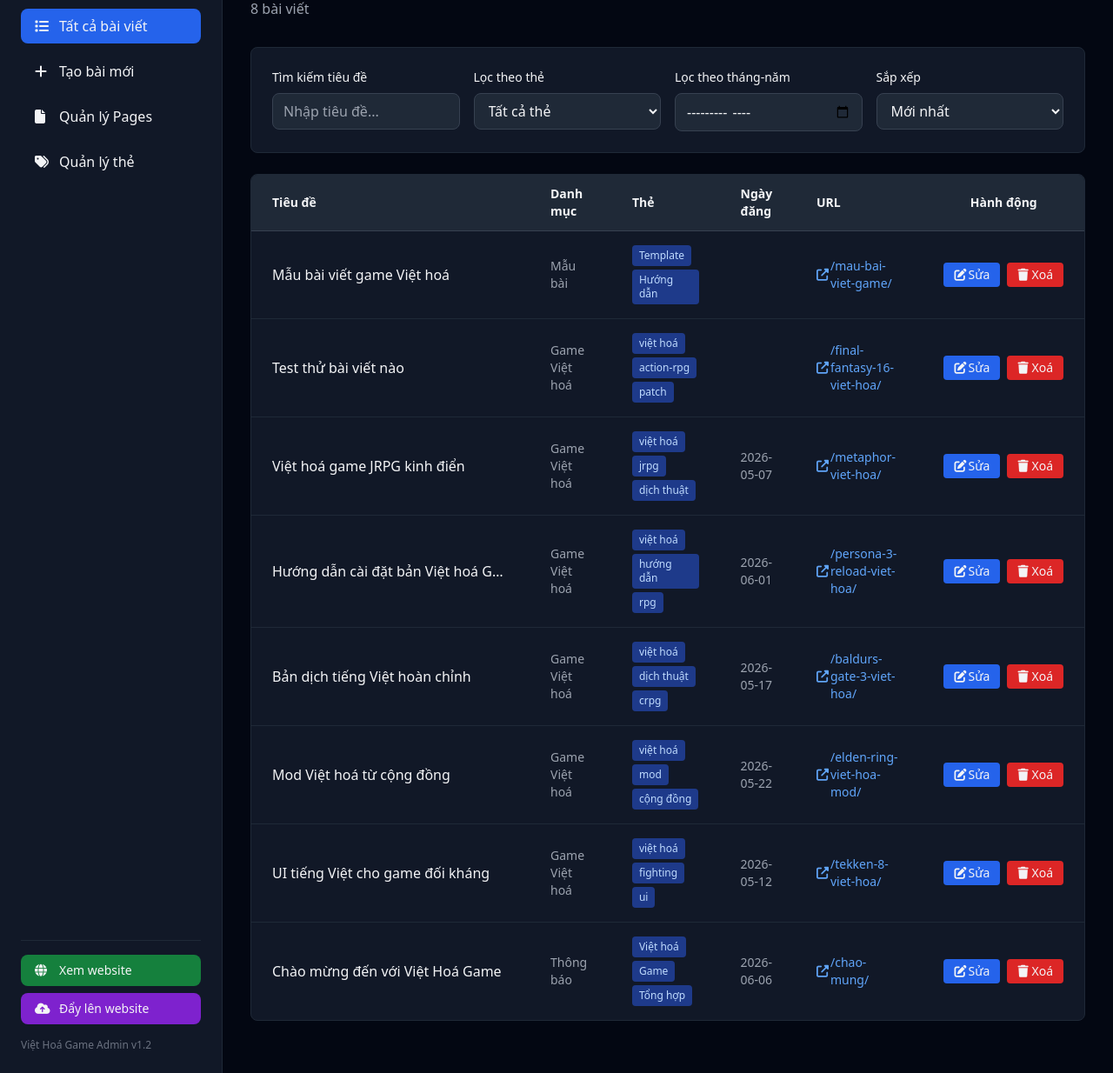
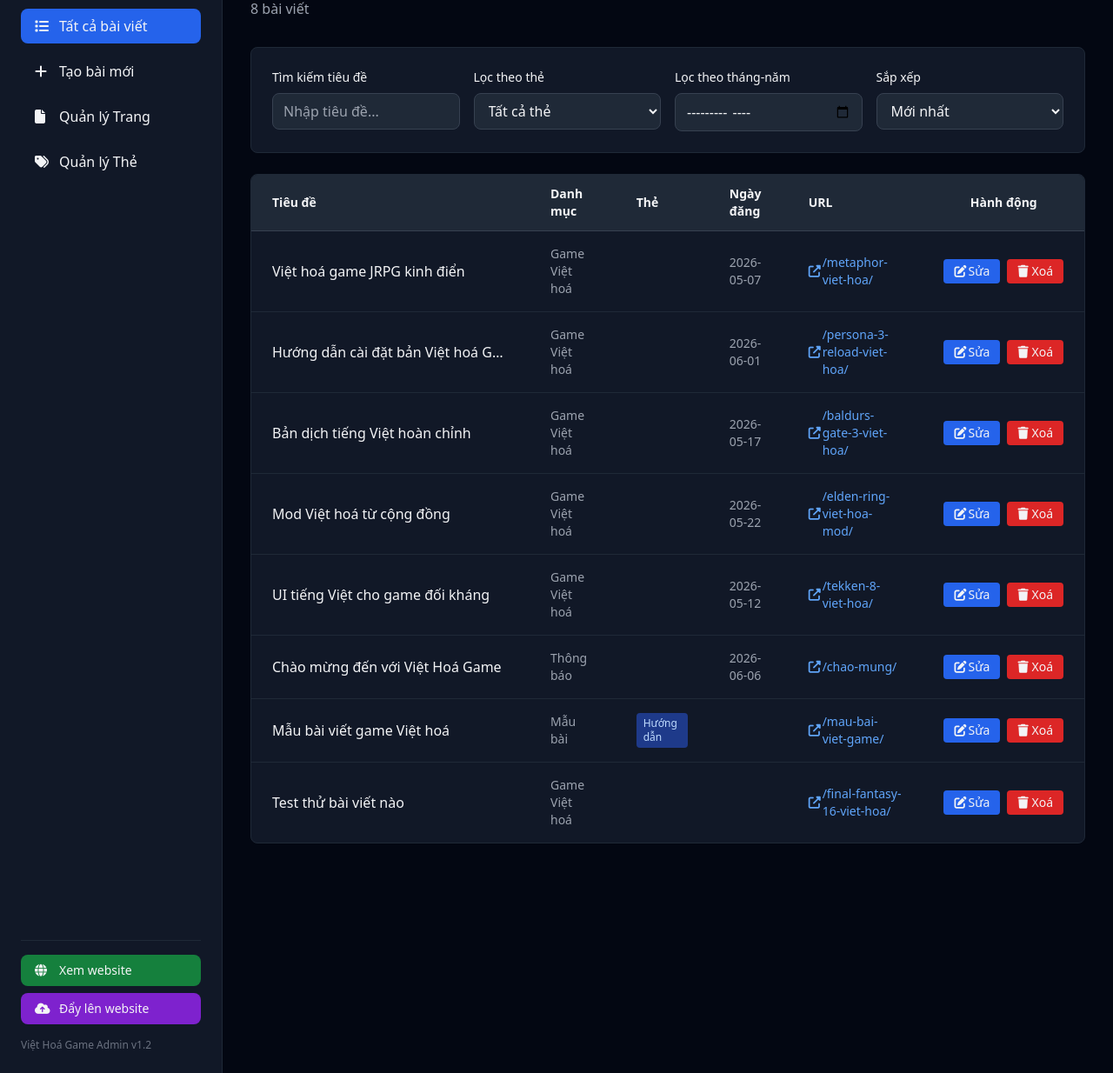
Before and after one commit to ncnzit/viethoa, a Flask app: page / in a window 1280 px wide. Shown: the part 78-1312 px from the top of the page at 87% size. Run offline with Flask 3, Linux system fonts and the light colour scheme; some libraries are stand-ins or nearby versions.

Commit message:
Admin: Content update 2026-06-06 22:06

```diff
--- a/content/articles/baldurs-gate-3-viet-hoa.md
+++ b/content/articles/baldurs-gate-3-viet-hoa.md
@@ -1,10 +1,8 @@
 Title: Bản dịch tiếng Việt hoàn chỉnh
 Date: 2026-05-17
 Category: Game Việt hoá
-Tags: việt hoá, dịch thuật, crpg
 Thumbnail: /images/1.jpg
 Slug: baldurs-gate-3-viet-hoa
-Status: published
 
 Cộng đồng dịch hoàn thiện toàn bộ nội dung game, bao gồm dialogue và mô tả.
 
--- a/content/articles/chao-mung.md
+++ b/content/articles/chao-mung.md
@@ -1,11 +1,8 @@
 Title: Chào mừng đến với Việt Hoá Game
 Date: 2026-06-06
 Category: Thông báo
-Tags: Việt hoá, Game, Tổng hợp
+Thumbnail: /images/AVT-NguyeZGaming.png
 Slug: chao-mung
-Author: nguyez
-Thumbnail: /images/AVT-NguyeZGaming.png
-Summary: Trang tổng hợp các bản Việt hoá game, patch, thông tin nhóm dịch và hướng dẫn cài đặt.
 
 Đây là bài viết mẫu đầu tiên cho website **Việt Hoá Game**.
 
--- a/content/articles/elden-ring-viet-hoa-mod.md
+++ b/content/articles/elden-ring-viet-hoa-mod.md
@@ -1,10 +1,8 @@
 Title: Mod Việt hoá từ cộng đồng
 Date: 2026-05-22
 Category: Game Việt hoá
-Tags: việt hoá, mod, cộng đồng
 Thumbnail: /images/3.jpg
 Slug: elden-ring-viet-hoa-mod
-Status: published
 
 Hướng dẫn cài đặt mod Việt hoá từ cộng đồng, hỗ trợ dialogue và mô tả item.
 
--- a/content/articles/final-fantasy-16-viet-hoa.md
+++ b/content/articles/final-fantasy-16-viet-hoa.md
@@ -1,7 +1,7 @@
 Title: Test thử bài viết nào
 Date:
 Category: Game Việt hoá
-Tags: việt hoá, action-rpg, patch
+Slug: final-fantasy-16-viet-hoa
 
 Bản dịch hoàn chỉnh giao diện và văn bản với font tiếng Việt tối ưu.
 
@@ -23,4 +23,4 @@ Bản Việt hoá này cung cấp trải nghiệm hoàn chỉnh với:
 
 ## Liên kết tải về
 
-https://viethoa.nguyez.com/gioi-thieu/
+https://youtu.be/vLrsSRHGmwk
--- a/content/articles/mau-bai-viet-game.md
+++ b/content/articles/mau-bai-viet-game.md
@@ -1,8 +1,9 @@
 Title: Mẫu bài viết game Việt hoá
 Date:
 Category: Mẫu bài
-Tags: Template, Hướng dẫn
+Tags: Hướng dẫn
 Thumbnail: /images/000 AVT.png
+Slug: mau-bai-viet-game
 
 Dùng mẫu này để đăng bài game sau này.
 
--- a/content/articles/metaphor-viet-hoa.md
+++ b/content/articles/metaphor-viet-hoa.md
@@ -1,10 +1,8 @@
 Title: Việt hoá game JRPG kinh điển
 Date: 2026-05-07
 Category: Game Việt hoá
-Tags: việt hoá, jrpg, dịch thuật
 Thumbnail: /images/3.jpg
 Slug: metaphor-viet-hoa
-Status: published
 
 Bản dịch đầy đủ từ nhóm dịch thuật Việt Nam chuyên nghiệp.
 
--- a/content/articles/persona-3-reload-viet-hoa.md
+++ b/content/articles/persona-3-reload-viet-hoa.md
@@ -1,10 +1,8 @@
 Title: Hướng dẫn cài đặt bản Việt hoá Game RPG
 Date: 2026-06-01
 Category: Game Việt hoá
-Tags: việt hoá, hướng dẫn, rpg
 Thumbnail: /images/1.jpg
 Slug: persona-3-reload-viet-hoa
-Status: published
 
 Cách cài đặt bản Việt hoá đầy đủ cho game RPG, bao gồm UI, subtitle, và các tính năng bổ sung.
 
--- a/content/articles/tekken-8-viet-hoa.md
+++ b/content/articles/tekken-8-viet-hoa.md
@@ -1,10 +1,8 @@
 Title: UI tiếng Việt cho game đối kháng
 Date: 2026-05-12
 Category: Game Việt hoá
-Tags: việt hoá, fighting, ui
 Thumbnail: /images/2.jpg
 Slug: tekken-8-viet-hoa
-Status: published
 
 Dự án Việt hoá giao diện game đối kháng với các mod trang trí độc đáo.
 
--- a/tools/templates/edit.html
+++ b/tools/templates/edit.html
@@ -38,10 +38,10 @@
                     <i class="fas fa-plus w-4"></i> Tạo bài mới
                 </a>
                 <a href="/pages" class="flex items-center gap-3 px-4 py-2 rounded-lg hover:bg-gray-800 transition">
-                    <i class="fas fa-file w-4"></i> Quản lý Pages
+                    <i class="fas fa-file w-4"></i> Quản lý Trang
                 </a>
                 <a href="/tags" class="flex items-center gap-3 px-4 py-2 rounded-lg hover:bg-gray-800 transition">
-                    <i class="fas fa-tags w-4"></i> Quản lý thẻ
+                    <i class="fas fa-tags w-4"></i> Quản lý Thẻ
                 </a>
             </nav>
             <div class="space-y-2 border-t border-gray-800 pt-4">
--- a/tools/templates/edit_page.html
+++ b/tools/templates/edit_page.html
@@ -38,10 +38,10 @@
                     <i class="fas fa-plus w-4"></i> Tạo bài mới
                 </a>
                 <a href="/pages" class="flex items-center gap-3 px-4 py-2 rounded-lg bg-blue-600 hover:bg-blue-700 transition">
-                    <i class="fas fa-file w-4"></i> Quản lý Pages
+                    <i class="fas fa-file w-4"></i> Quản lý Trang
                 </a>
                 <a href="/tags" class="flex items-center gap-3 px-4 py-2 rounded-lg hover:bg-gray-800 transition">
-                    <i class="fas fa-tags w-4"></i> Quản lý thẻ
+                    <i class="fas fa-tags w-4"></i> Quản lý Thẻ
                 </a>
             </nav>
             <div class="space-y-2 border-t border-gray-800 pt-4">
--- a/tools/templates/index.html
+++ b/tools/templates/index.html
@@ -20,10 +20,10 @@
                     <i class="fas fa-plus w-4"></i> Tạo bài mới
                 </a>
                 <a href="/pages" class="flex items-center gap-3 px-4 py-2 rounded-lg hover:bg-gray-800 transition">
-                    <i class="fas fa-file w-4"></i> Quản lý Pages
+                    <i class="fas fa-file w-4"></i> Quản lý Trang
                 </a>
                 <a href="/tags" class="flex items-center gap-3 px-4 py-2 rounded-lg hover:bg-gray-800 transition">
-                    <i class="fas fa-tags w-4"></i> Quản lý thẻ
+                    <i class="fas fa-tags w-4"></i> Quản lý Thẻ
                 </a>
             </nav>
             <div class="space-y-2 border-t border-gray-800 pt-4">
--- a/tools/templates/pages.html
+++ b/tools/templates/pages.html
@@ -19,10 +19,10 @@
                     <i class="fas fa-plus w-4"></i> Tạo bài mới
                 </a>
                 <a href="/pages" class="flex items-center gap-3 px-4 py-2 rounded-lg bg-blue-600 hover:bg-blue-700 transition">
-                    <i class="fas fa-file w-4"></i> Quản lý Pages
+                    <i class="fas fa-file w-4"></i> Quản lý Trang
                 </a>
                 <a href="/tags" class="flex items-center gap-3 px-4 py-2 rounded-lg hover:bg-gray-800 transition">
-                    <i class="fas fa-tags w-4"></i> Quản lý thẻ
+                    <i class="fas fa-tags w-4"></i> Quản lý Thẻ
                 </a>
             </nav>
             <div class="space-y-2 border-t border-gray-800 pt-4">
```
